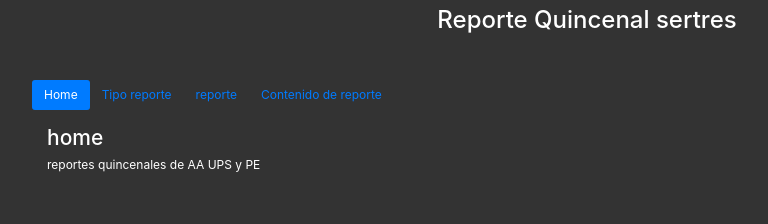
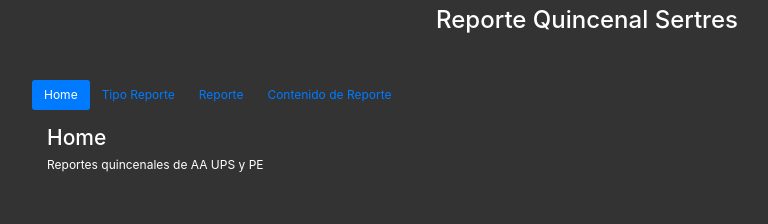
Before and after one commit to Alucardlalo/reporte-sertres-react, a React (Create React App) app: page /home in a window 1280 px wide. Shown: the top 224 px of the page, without its empty margins (53-821 px from the left). Built offline with nearby package versions, Linux system fonts and the light colour scheme.

Commit message:
tables (all) and fix spelling errors

```diff
--- a/package.json
+++ b/package.json
@@ -1,5 +1,5 @@
 {
-  "name": "platzi-badges",
+  "name": "Sertres Reporte",
   "version": "0.1.0",
   "private": true,
   "scripts": {
--- a/src/components/One.js
+++ b/src/components/One.js
@@ -10,7 +10,7 @@ class One extends React.Component {
       <React.Fragment>
         <div className="One">
             <div className="One__header">
-              <h2>Reporte Quincenal sertres </h2>
+              <h2>Reporte Quincenal Sertres </h2>
             </div>
 
             <div className="container">
@@ -19,13 +19,13 @@ class One extends React.Component {
                       <a className="nav-link active" href="/home" id="#home">Home</a>
                     </li>
                     <li className="nav-item">
-                      <a className="nav-link" href="/reporttype" id="#menu1">Tipo reporte</a>
+                      <a className="nav-link" href="/reporttype" id="#menu1">Tipo Reporte</a>
                     </li>
                     <li className="nav-item">
-                      <a className="nav-link" href="/report" id="#menu2">reporte</a>
+                      <a className="nav-link" href="/report" id="#menu2">Reporte</a>
                     </li>
                     <li className="nav-item">
-                      <a className="nav-link" href="/reportbody" id="#menu3">Contenido de reporte</a>
+                      <a className="nav-link" href="/reportbody" id="#menu3">Contenido de Reporte</a>
                     </li>
                   </ul>
              </div>
@@ -34,8 +34,8 @@ class One extends React.Component {
         <div className="container-fluid">
           <div className="container" >
              <div className="titleMain">
-                <h3 className="seccion">home</h3>
-                <p>reportes quincenales de AA UPS y PE</p>
+                <h3 className="seccion">Home</h3>
+                <p>Reportes quincenales de AA UPS y PE</p>
                 </div>
           </div>
         </div>
--- /dev/null
+++ b/src/components/ReportBodyTableAll.js
@@ -0,0 +1,87 @@
+import React from 'react';
+import $ from 'jquery';
+import Popper from 'popper.js';
+import 'bootstrap/dist/js/bootstrap.bundle.min';
+
+import '../components/styles/ReportTypeTableAll.css';
+
+class ReportBodyTableAll extends React.Component{
+
+    constructor(props) {
+        super(props);
+
+        this.state = {
+            reportsBody : [],
+            loading: true,
+            error: null,
+        }
+    }
+
+    componentDidMount() {
+        this.fetchReportBody()
+
+    }
+
+    fetchReportBody = async () =>{
+        this.setState({loading:true, error: null })
+
+        try{
+            const response = await fetch('http://localhost:8090/sertresreporte/variable/all')
+            const reportsBody = await response.json();
+            this.setState({loading:false , reportsBody: reportsBody })
+        }catch(error){
+            this.setState({loading: false , error: error })
+        }
+    }
+
+    render () {
+        if(this.state.loading == true){
+            return <div className="container">
+                <button className="btn btn-primary loadingC" disabled>
+                    <span className="spinner-border spinner-border-sm"></span>
+                    Loading...
+                </button>
+            </div>
+        }
+        if(this.state.error){
+            return `Error: ${this.state.error.message}`;
+        }
+        return(
+            <React.Fragment>
+                <div className="container">
+                    <h3 className="tableName">Contenido de Reporte</h3>
+                    <p className="tableName"></p>
+                    <a href="/reportbody/new" className="buttons"> Nuevo Campo en Reporte</a>
+                    <div className="table-responsive-sm">
+                        <table className="table table-dark">
+                            <thead>
+                            <tr>
+                                <th>#</th>
+                                <th>Tipo Reporte</th>
+                                <th>Etiqueta Variable</th>
+                                <th>Orden</th>
+
+                            </tr>
+                            </thead>
+                            <tbody>
+                            {this.state.reportsBody.map((item) => (
+                                <tr key={item.variableId}>
+                                    <td>{item.variableId}</td>
+                                    <td>{item.reportType.reportType}</td>
+                                    <td>{item.variableLabel}</td>
+                                    <td>{item.order}</td>
+
+                                </tr>
+                            ))}
+                            </tbody>
+                        </table>
+                    </div>
+                </div>
+            </React.Fragment>
+        );
+    }
+
+}
+
+
+export default ReportBodyTableAll;
--- /dev/null
+++ b/src/components/ReportTableAll.js
@@ -0,0 +1,91 @@
+import React from 'react';
+import $ from 'jquery';
+import Popper from 'popper.js';
+import 'bootstrap/dist/js/bootstrap.bundle.min';
+
+import '../components/styles/ReportTypeTableAll.css';
+
+class ReportTableAll extends React.Component{
+
+    constructor(props) {
+        super(props);
+
+        this.state = {
+            reports : [],
+            loading: true,
+            error: null,
+        }
+    }
+
+    componentDidMount() {
+        this.fetchReport()
+
+    }
+
+    fetchReport = async () =>{
+        this.setState({loading:true, error: null })
+
+        try{
+            const response = await fetch('http://localhost:8090/sertresreporte/reporte/all')
+            const reports = await response.json();
+            this.setState({loading:false , reports: reports })
+        }catch(error){
+            this.setState({loading: false , error: error })
+        }
+    }
+
+    render () {
+        if(this.state.loading == true){
+            return <div className="container">
+                <button className="btn btn-primary loadingC" disabled>
+                    <span className="spinner-border spinner-border-sm"></span>
+                    Loading...
+                </button>
+            </div>
+        }
+        if(this.state.error){
+            return `Error: ${this.state.error.message}`;
+        }
+        return(
+            <React.Fragment>
+                <div className="container">
+                    <h3 className="tableName">Reporte</h3>
+                    <p className="tableName">Reportes existentes</p>
+                    <a href="/reporte/new" className="buttons"> Nuevo Reporte</a>
+                    <div className="table-responsive-sm">
+                        <table className="table table-dark">
+                            <thead>
+                            <tr>
+                                <th>#</th>
+                                <th>Tipo Reporte</th>
+                                <th>Dispositivo</th>
+                                <th>Fecha Compromiso</th>
+                                <th>Fecha Inicio</th>
+                                <th>Fecha Fin</th>
+                                <th>Estatus</th>
+                            </tr>
+                            </thead>
+                            <tbody>
+                            {this.state.reports.map((item) => (
+                                <tr key={item.reportId}>
+                                    <td>{item.reportId}</td>
+                                    <td>{item.reportType.reportType}</td>
+                                    <td>{item.deviceId}</td>
+                                    <td>{item.commitmentDate}</td>
+                                    <td>{item.beginDate}</td>
+                                    <td>{item.endDate}</td>
+                                    <td>{item.status}</td>
+                                </tr>
+                            ))}
+                            </tbody>
+                        </table>
+                    </div>
+                </div>
+            </React.Fragment>
+        );
+    }
+
+}
+
+
+export default ReportTableAll;
--- a/src/components/ReportTypeTableAll.js
+++ b/src/components/ReportTypeTableAll.js
@@ -57,7 +57,7 @@ class ReportTypeTableAll extends React.Component{
                                 <thead>
                                     <tr>
                                         <th>#</th>
-                                        <th>tipo reporte</th>
+                                        <th>Tipo Reporte</th>
                                         <th>Descripción</th>
                                     </tr>
                                 </thead>
--- a/src/pages/NewReportType.js
+++ b/src/pages/NewReportType.js
@@ -7,7 +7,7 @@ class NewReportType extends React.Component{
             <React.Fragment>
                 <div className="One">
                     <div className="One__header">
-                        <h2>Reporte Quincenal sertres </h2>
+                        <h2>Reporte Quincenal Sertres </h2>
                     </div>
 
                     <div className="container">
@@ -16,20 +16,20 @@ class NewReportType extends React.Component{
                                 <a className="nav-link" href="/home" id="#home">Home</a>
                             </li>
                             <li className="nav-item">
-                                <a className="nav-link active" href="/reporttype" id="#menu1">Tipo reporte</a>
+                                <a className="nav-link active" href="/reporttype" id="#menu1">Tipo Reporte</a>
                             </li>
                             <li className="nav-item">
-                                <a className="nav-link" href="/report" id="#menu2">reporte</a>
+                                <a className="nav-link" href="/report" id="#menu2">Reporte</a>
                             </li>
                             <li className="nav-item">
-                                <a className="nav-link" href="/reportbody" id="#menu3">Contenido de reporte</a>
+                                <a className="nav-link" href="/reportbody" id="#menu3">Contenido de Reporte</a>
                             </li>
                         </ul>
                     </div>
                 </div>
                 <br/>
                 <div className="container">
-                    <h2 className="titleMain">Nuevo Tipo de reporte</h2>
+                    <h2 className="titleMain">Nuevo Tipo de Reporte</h2>
                 </div>
 
             </React.Fragment>
--- a/src/pages/NotFound.js
+++ b/src/pages/NotFound.js
@@ -5,7 +5,7 @@ return (
     <React.Fragment>
          <div className="One">
             <div className="One__header">
-              <h2>Reporte Quincenal sertres </h2>
+              <h2>Reporte Quincenal Sertres </h2>
             </div>
             <div className="container">
             <h1 className="errorred">404: </h1><h1 className="error">Not Found</h1>
--- a/src/pages/Report.js
+++ b/src/pages/Report.js
@@ -1,4 +1,5 @@
 import React from 'react';
+import ReportTableAll from "../components/ReportTableAll";
 
 
 class Report extends React.Component{
@@ -7,7 +8,7 @@ class Report extends React.Component{
             <React.Fragment>
                 <div className="One">
             <div className="One__header">
-              <h2>Reporte Quincenal sertres </h2>
+              <h2>Reporte Quincenal Sertres </h2>
             </div>
 
             <div className="container">
@@ -16,20 +17,19 @@ class Report extends React.Component{
                       <a className="nav-link" href="/home" id="#home">Home</a>
                     </li>
                     <li className="nav-item">
-                      <a className="nav-link" href="/reporttype" id="#menu1">Tipo reporte</a>
+                      <a className="nav-link" href="/reporttype" id="#menu1">Tipo Reporte</a>
                     </li>
                     <li className="nav-item">
-                      <a className="nav-link active" href="report" id="#menu2">reporte</a>
+                      <a className="nav-link active" href="report" id="#menu2">Reporte</a>
                     </li>
                     <li className="nav-item">
-                      <a className="nav-link" href="reportbody" id="#menu3">Contenido de reporte</a>
+                      <a className="nav-link" href="reportbody" id="#menu3">Contenido de Reporte</a>
                     </li>
                   </ul>
              </div>
         </div>
                 <br></br>
-
-
+                <ReportTableAll />
             </React.Fragment>
 
         );
--- a/src/pages/ReportBody.js
+++ b/src/pages/ReportBody.js
@@ -1,4 +1,6 @@
 import React from 'react';
+
+import ReportBodyTableAll from "../components/ReportBodyTableAll";
 
 
 class Report extends React.Component{
@@ -7,7 +9,7 @@ class Report extends React.Component{
             <React.Fragment>
                 <div className="One">
             <div className="One__header">
-              <h2>Reporte Quincenal sertres </h2>
+              <h2>Reporte Quincenal Sertres </h2>
             </div>
 
             <div className="container">
@@ -16,20 +18,20 @@ class Report extends React.Component{
                       <a className="nav-link" href="/home" id="#home">Home</a>
                     </li>
                     <li className="nav-item">
-                      <a className="nav-link" href="/reporttype" id="#menu1">Tipo reporte</a>
+                      <a className="nav-link" href="/reporttype" id="#menu1">Tipo Reporte</a>
                     </li>
                     <li className="nav-item">
-                      <a className="nav-link" href="/report" id="#menu2">reporte</a>
+                      <a className="nav-link" href="/report" id="#menu2">Reporte</a>
                     </li>
                     <li className="nav-item">
-                      <a className="nav-link active" href="/reportbody" id="#menu3">Contenido de reporte</a>
+                      <a className="nav-link active" href="/reportbody" id="#menu3">Contenido de Reporte</a>
                     </li>
                   </ul>
              </div>
         </div>
                 <br></br>
 
-
+                <ReportBodyTableAll />
             </React.Fragment>
 
         );
--- a/src/pages/ReportType.js
+++ b/src/pages/ReportType.js
@@ -9,7 +9,7 @@ class ReportType extends React.Component{
             <React.Fragment>
                 <div className="One">
             <div className="One__header">
-              <h2>Reporte Quincenal sertres </h2>
+              <h2>Reporte Quincenal Sertres </h2>
             </div>
 
             <div className="container">
@@ -18,13 +18,13 @@ class ReportType extends React.Component{
                       <a className="nav-link" href="/home" id="#home">Home</a>
                     </li>
                     <li className="nav-item">
-                      <a className="nav-link active" href="/reporttype" id="#menu1">Tipo reporte</a>
+                      <a className="nav-link active" href="/reporttype" id="#menu1">Tipo Reporte</a>
                     </li>
                     <li className="nav-item">
-                      <a className="nav-link" href="/report" id="#menu2">reporte</a>
+                      <a className="nav-link" href="/report" id="#menu2">Reporte</a>
                     </li>
                     <li className="nav-item">
-                      <a className="nav-link" href="/reportbody" id="#menu3">Contenido de reporte</a>
+                      <a className="nav-link" href="/reportbody" id="#menu3">Contenido de Reporte</a>
                     </li>
                   </ul>
              </div>
```
Also changed, not shown: src/components/Badge.js (deleted, +0 -47 lines).
